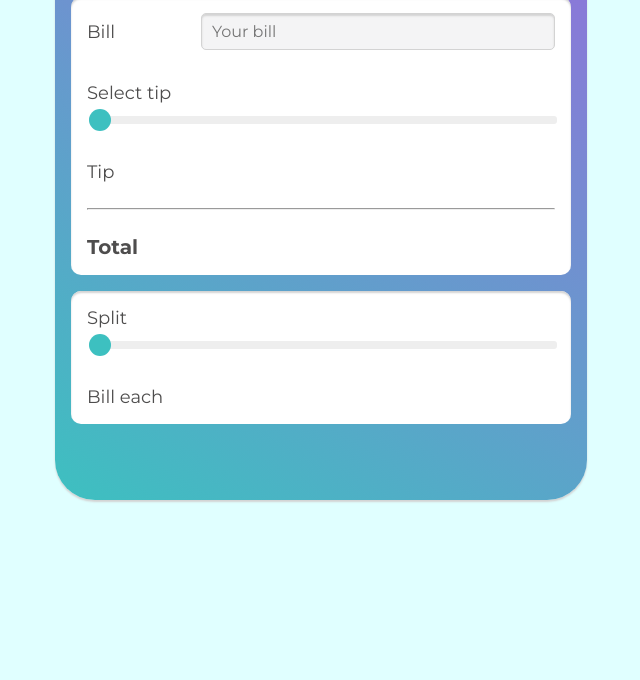
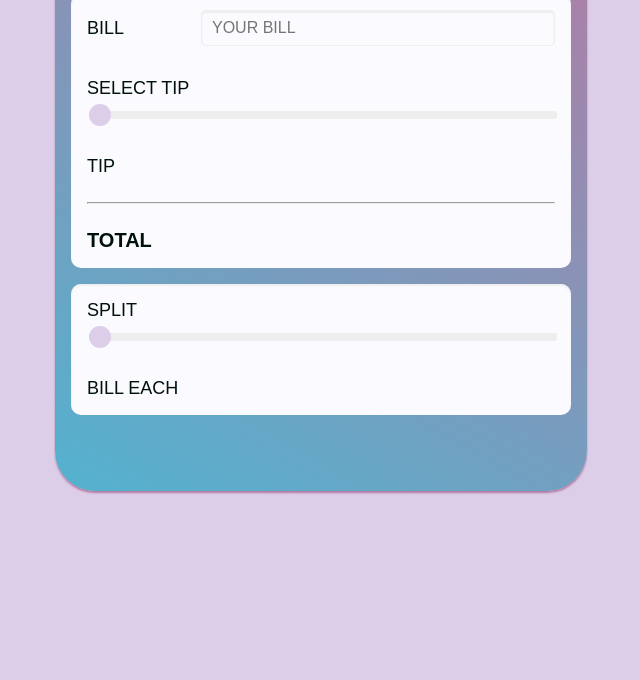
Before and after one commit to rafinhatrevs/tip-calculator, a plain HTML site: page index.html in a window 1280 px wide. Shown: the part 120-800 px from the top of the page, without its empty margins (319-959 px from the left). Drawn offline with Linux system fonts and the light colour scheme.

Commit message:
Alterações de estilo

```diff
--- a/index.html
+++ b/index.html
@@ -1,31 +1,25 @@
 <!DOCTYPE html>
 <html lang="en">
+
 <head>
   <meta charset="UTF-8" />
   <meta name="viewport" content="width=device-width, initial-scale=1.0" />
   <meta http-equiv="X-UA-Compatible" content="ie=edge" />
-    <link
-      href="https://fonts.googleapis.com/css2?family=Montserrat:wght@300;400;500;600;700&display=swap"
-      rel="stylesheet"
-    />
   <link rel="stylesheet" href="styles.css" />
   <title>Quick Tip</title>
 </head>
+
 <body>
   <main oninput="update()">
     <h1>Tip Calculator</h1>
     <section>
       <div class="bill">
         <label for="yourBill">Bill</label>
-          <input
-            type="number"
-            placeholder="Your bill"
-            id="yourBill"  />
+        <input type="number" placeholder="Your bill" id="yourBill" />
       </div>
       <div>
         <div class="space-between">
-            <label for="">Select tip</label
-            ><span id="tipPercent"></span>
+          <label for="">Select tip</label><span id="tipPercent"></span>
         </div>
         <input type="range" value="0" id="tipInput" class="range" />
       </div>
@@ -46,14 +40,7 @@
           <label for="splitInput">Split</label>
           <span id="splitValue"></span>
         </div>
-          <input
-            type="range"
-            min="1"
-            max="10"
-            value="1"
-            id="splitInput"
-            class="range"
-          />
+        <input type="range" min="1" max="10" value="1" id="splitInput" class="range" />
       </div>
       <div class="space-between">
         <span>Bill each</span>
@@ -63,4 +50,5 @@
   </main>
   <script src="index.js"></script>
 </body>
+
 </html>
--- a/styles.css
+++ b/styles.css
@@ -1,64 +1,68 @@
 body {
-  background: #E0FFFF;
-}
-
-html {
-    font-family: 'Montserrat', sans-serif;
-    font-size: 10px;
-    color: #4e4d4d;
+  background: #DCCDE8;
 }
 
 main {
+  background: linear-gradient(30deg, #52B2CF, #B37BA4);
   max-width: 50rem;
   margin: 2rem auto;
   padding: 3rem 1.6rem 6rem 1.6rem;
-    background: linear-gradient(30deg, #3dc0c0, #9370DB);
   border-radius: 4rem;
-    box-shadow: 0 2px 2px lightgray;
+  box-shadow: 0 2px 2px #B37BA4;
 }
 
 h1 {
-    text-align: center;
-    font-size: 3rem;
+  color: #DCCDE8;
   margin: 0;
   padding-bottom: 3rem;
-    color: white;
+  text-align: center;
   font-family: 'Montserrat', sans-serif;
+  font-size: 3rem;
   font-weight: normal;
 }
 
 section {
-    background-color: white;
-    font-size: 1.8rem;
+  background-color: #FAFAFF;
+  box-shadow: inset 0 2px 2px #eee;
   margin-bottom: 1.6rem;
   padding: 0 1.6rem;
   border-radius: 1rem;
-    box-shadow: inset 0 2px 2px lightgray;
+  font-size: 1.8rem;
 }
 
-  section > div {
+html {
+  color: #00100B;
+  text-transform: uppercase;
+  font-family: 'Montserrat', sans-serif;
+  font-size: 10px;
+}
+
+section>div {
   padding: 1.6rem 0;
 }
 
 .bill {
   display: flex;
 }
+
 .bill label {
   flex: 1;
   align-self: center;
 }
+
 .bill input {
   flex: 3;
 }
 
 input[type="number"] {
-    font-family: 'Montserrat', sans-serif;
-    background: #f4f4f5;
-    font-size: 1.6rem;
-    border: 1px solid lightgray;
+  background: #FAFAFF;
+  border: 1px solid #eee;
+  box-shadow: inset 0 2px 2px #eee;
   border-radius: 0.5rem;
   padding: 0.8rem 0 0.8rem 1rem;
-    box-shadow: inset 0 2px 2px lightgray;
+  text-transform: uppercase;
+  font-family: 'Montserrat', sans-serif;
+  font-size: 1.6rem;
 }
 
 .space-between {
@@ -72,29 +76,29 @@ html {
 }
 
 .range {
+  background: #eee;
+  outline-color: #DCCDE8;
   -webkit-appearance: none;
   width: 100%;
   height: 8px;
   margin-top: 1.2rem;
-    background: #eee;
   border-radius: 0.3rem;
-    outline-color: #5bceae;
 }
 
 .range::-webkit-slider-thumb {
+  background: #DCCDE8;
   -webkit-appearance: none;
   width: 2.2rem;
   height: 2.2rem;
   border-radius: 50%;
-    background: #3dc0c0;
   cursor: pointer;
 }
 
 .range::-moz-range-thumb {
+  background: #DCCDE8;
   width: 2.2rem;
   height: 2.2rem;
   border-radius: 50%;
-    background: #3dc0c0;
   cursor: pointer;
   border: 0;
 }
```
Lines whose indentation alone changed are shown as unchanged.
